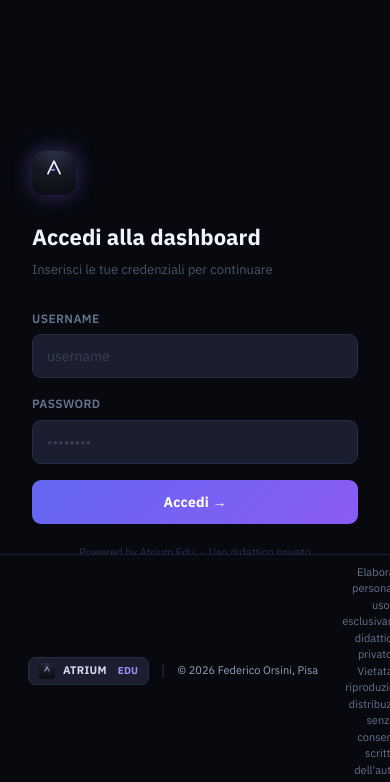
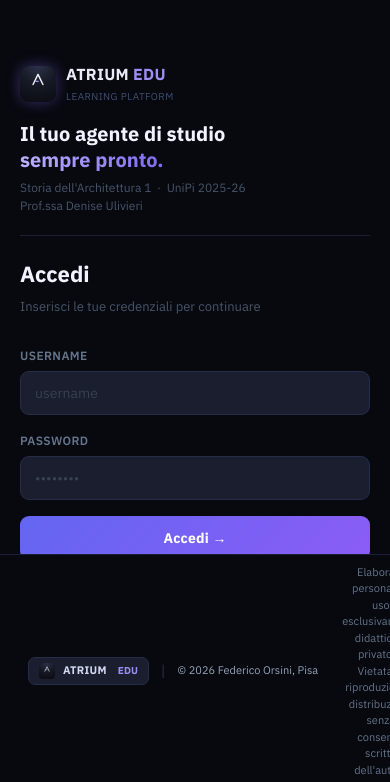
Before and after one commit to orsinienrico/atrium_edu_trial, a plain HTML site: page index.html in a window 390 px wide. Shown: the part 57-839 px from the top of the page. Drawn offline with Linux system fonts and the light colour scheme.

Commit message:
fix: show Atrium Edu branding and course info on mobile login
On small screens the left marketing column is hidden — added
mobile-only brand block above the form with logo, tagline,
and course/professor info so users understand context.

Co-Authored-By: Claude Sonnet 4.6 <noreply@anthropic.com>

```diff
--- a/index.html
+++ b/index.html
@@ -92,7 +92,14 @@ table{width:100%;border-collapse:collapse;font-size:12px;}th{background:var(--su
 .login-btn:hover{opacity:.9;transform:translateY(-1px);}
 .login-btn:active{transform:translateY(0);}
 .login-footer-note{font-size:11px;color:#2a3050;text-align:center;line-height:1.6;}
-@media(max-width:700px){.login-left{display:none;}.login-right{width:100%;border-left:none;background:#07090f;}}
+.login-mobile-brand{display:none;}
+@media(max-width:700px){
+  .login-left{display:none;}
+  .login-right{width:100%;border-left:none;background:#07090f;padding:28px 20px 80px;}
+  .login-mobile-brand{display:block;}
+  .login-form-card{max-width:100%;}
+  .login-split{overflow-y:auto;}
+}
 </style>
 </head>
 <body>
@@ -166,8 +173,10 @@ table{width:100%;border-collapse:collapse;font-size:12px;}th{background:var(--su
     <div class="login-right">
       <div class="login-form-card">
         <!-- small icon -->
-        <div class="login-form-icon">
-          <svg xmlns="http://www.w3.org/2000/svg" viewBox="0 0 512 512" fill="none" width="44" height="44">
+        <!-- branding mobile (nascosto su desktop) -->
+        <div class="login-mobile-brand">
+          <div style="display:flex;align-items:center;gap:10px;margin-bottom:16px;">
+            <svg xmlns="http://www.w3.org/2000/svg" viewBox="0 0 512 512" fill="none" width="36" height="36" style="border-radius:9px;box-shadow:0 0 14px rgba(124,99,240,.4);flex-shrink:0;">
               <defs>
                 <radialGradient id="lfibg" cx="0.5" cy="0" r="1.15">
                   <stop offset="0" stop-color="#2b3149"/><stop offset="0.46" stop-color="#161924"/><stop offset="1" stop-color="#0a0b11"/>
@@ -182,9 +191,17 @@ table{width:100%;border-collapse:collapse;font-size:12px;}th{background:var(--su
                 <rect x="30" y="55" width="22" height="9" rx="4.5" fill="url(#lfiacc)"/>
               </g>
             </svg>
-        </div>
-
-        <h2>Accedi alla dashboard</h2>
+            <div>
+              <div style="font-size:16px;font-weight:800;color:#e8eaf6;letter-spacing:.3px;">ATRIUM <span style="color:#9b8ff5;">EDU</span></div>
+              <div style="font-size:10px;color:#3d4f70;letter-spacing:.4px;margin-top:1px;">LEARNING PLATFORM</div>
+            </div>
+          </div>
+          <div style="font-size:20px;font-weight:800;color:#f1f3ff;line-height:1.3;margin-bottom:6px;">Il tuo agente di studio<br><span style="background:linear-gradient(90deg,#bcafff,#7d6bf0);-webkit-background-clip:text;-webkit-text-fill-color:transparent;background-clip:text;">sempre pronto.</span></div>
+          <div style="font-size:12px;color:#475569;margin-bottom:20px;line-height:1.5;">Storia dell'Architettura 1 &nbsp;·&nbsp; UniPi 2025-26<br>Prof.ssa Denise Ulivieri</div>
+          <hr style="border:none;border-top:1px solid #1a1f35;margin-bottom:20px;">
+        </div>
+
+        <h2>Accedi</h2>
         <p class="login-form-sub">Inserisci le tue credenziali per continuare</p>
 
         <div class="login-field">
```
Lines whose indentation alone changed are shown as unchanged.
